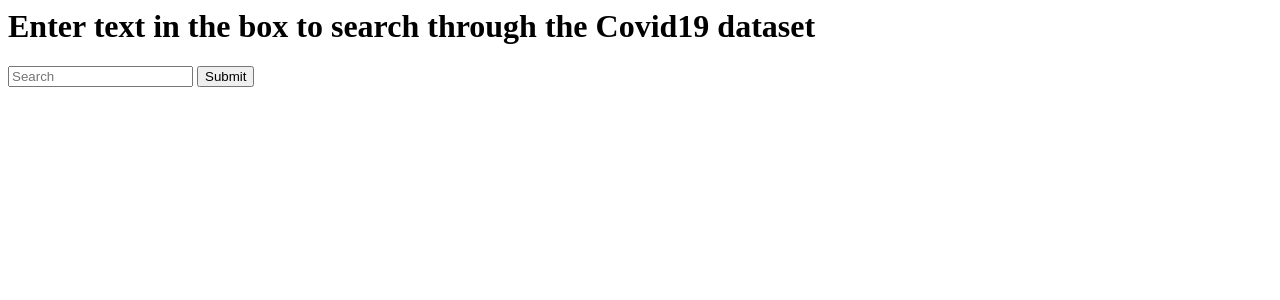
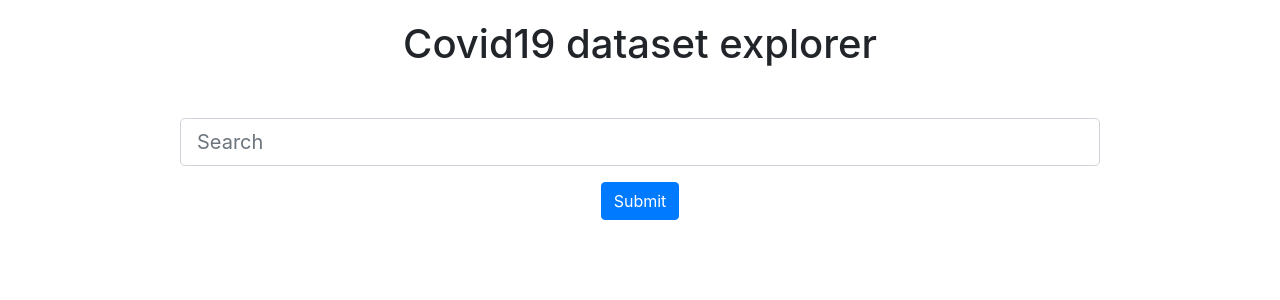
Before and after one commit to gorjanradevski/cord19-explorer, a Flask app: template app/templates/index.html in a window 1280 px wide. Shown: the top 300 px of the page. Run offline with Flask 2, Linux system fonts and the light colour scheme; the template is opened without the code that fills it: values that come from a table or form of the project are taken from there, others are empty; some libraries are stand-ins or nearby versions.

Commit message:
boostrap - new model coords

```diff
--- a/app/routes.py
+++ b/app/routes.py
@@ -39,5 +39,5 @@ def index():
         ]
         articles_sorted = sorted(articles, key=lambda x: x.distance_to_query)
 
-        return render_template("index.html", documents=articles_sorted[:20], form=form)
+        return render_template("index.html", documents=articles_sorted[:200], form=form)
     return render_template("index.html", form=form)
--- a/app/static/stylesheets/style.css
+++ b/app/static/stylesheets/style.css
@@ -0,0 +1,8 @@
+.document {
+    margin-bottom: 20px;
+}
+
+.main-header {
+    margin-top: 20px;
+    margin-bottom: 50px;
+}
--- a/app/templates/index.html
+++ b/app/templates/index.html
@@ -3,30 +3,39 @@
 <head>
     <title>Covid articles retriever</title>
     <link rel="stylesheet" type="text/css" href="{{ url_for('static', filename='stylesheets/style.css')}}">
+    <link rel="stylesheet" href="https://stackpath.bootstrapcdn.com/bootstrap/4.4.1/css/bootstrap.min.css"
+        integrity="sha384-Vkoo8x4CGsO3+Hhxv8T/Q5PaXtkKtu6ug5TOeNV6gBiFeWPGFN9MuhOf23Q9Ifjh" crossorigin="anonymous">
 </head>
 
 <body>
-    <h1>
-        Enter text in the box to search through the Covid19 dataset
-    </h1>
-    <div class="form">
+    <div class="container">
+        <div class="row">
+            <div class="col-md-10 offset-md-1">
+                <h1 class="main-header text-center">Covid19 dataset explorer</h1>
                 <form action="" method="post" novalidate>
-            {{ form.query(class="query_field", placeholder="Search") }}
-            {{ form.submit(class="submit_field", placeholder="Submit") }}
+                    <div class="form-group">{{ form.query(class="form-control form-control-lg", placeholder="Search") }}
+                    </div>
+                    <div class="form-group text-center">
+                        {{ form.submit(class="btn btn-primary btn-md", placeholder="Submit") }}
+                    </div>
                 </form>
             </div>
             {% if documents %}
-    <div class="retrieved-documents">
+            <div class="col-md-10 offset-md-1">
                 {% for document in documents %}
-        <div class="document">
-            <p>Author: {{ document.author }}</p>
-            <p>Title: {{ document.title }}</p>
-            <p>Abstract: {{ document.abstract }}</p>
+                <div class="card document">
+                    <div class="card-header">Title: {{ document.title }}</div>
+                    <div class="card-body">
+                        <h5 class="card-title">Author: {{ document.author }}</h5>
+                        <p class="card-text">Abstract: {{ document.abstract }}</p>
                     </div>
-        <hr>
+                </div>
                 {% endfor %}
             </div>
             {% endif %}
+        </div>
+    </div>
+
 </body>
 
 </html>
```
Lines whose indentation alone changed are shown as unchanged.
